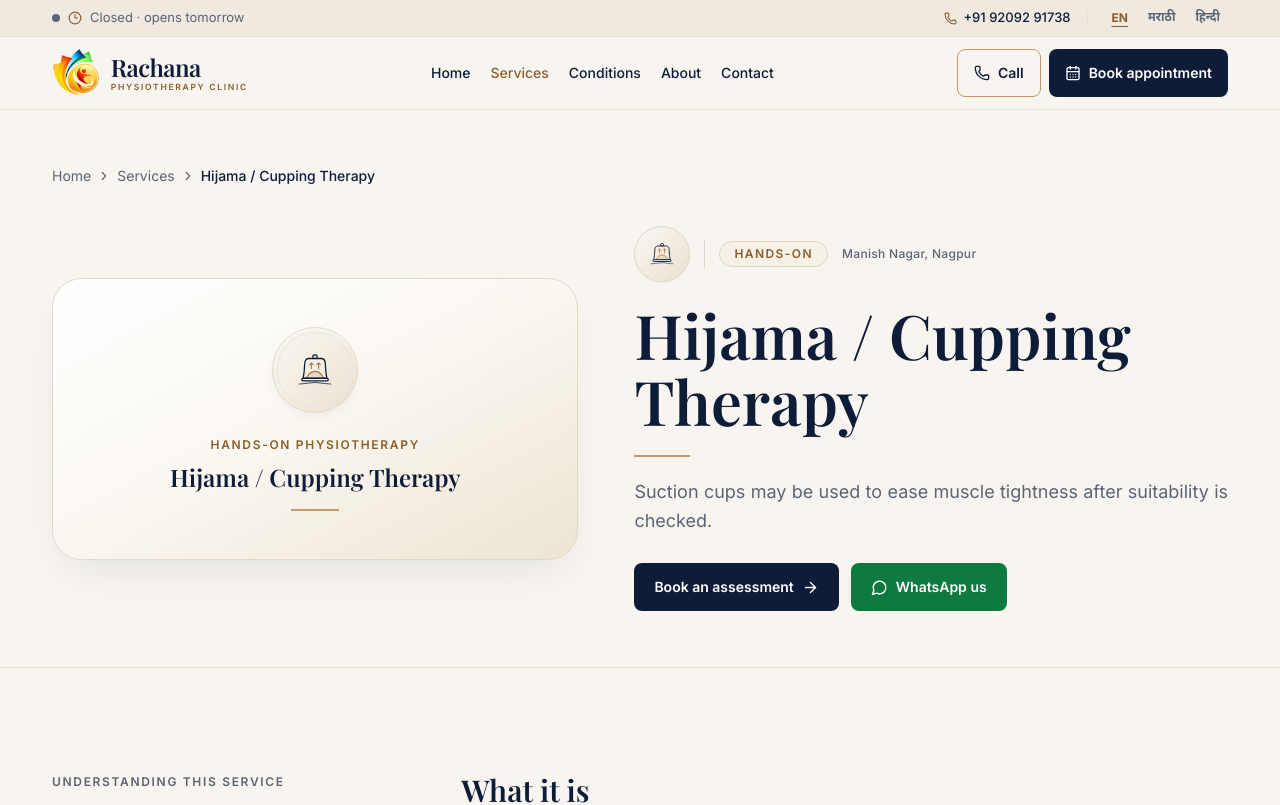
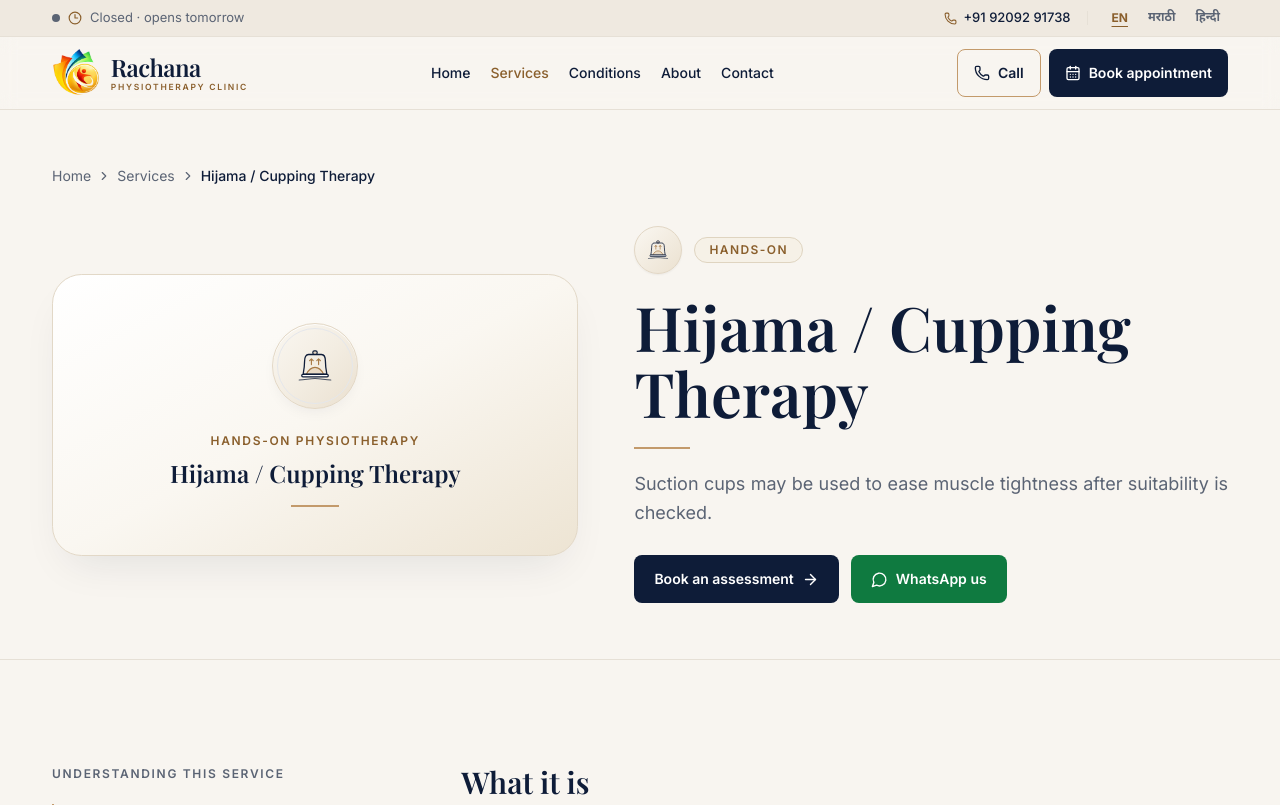
Before and after one commit to 0Akshat005/Rachana-s-clinic, a React (Vite) app: page /services/cupping-hijama in a window 1280 px wide. Shown: the top 805 px of the page. Built offline with nearby package versions, Linux system fonts and the light colour scheme; a web font is replaced by a local one.

Commit message:
style(services): remove repetitive Manish Nagar, Nagpur labels and refine spacing

```diff
--- a/src/i18n.tsx
+++ b/src/i18n.tsx
@@ -2,7 +2,7 @@ import { createContext, useContext, useEffect, useState, type ReactNode } from "
 
 export type Language = "en" | "mr" | "hi";
 const dictionaries = {
-  en: { home: "Home", services: "Services", conditions: "Conditions", about: "About", contact: "Contact", book: "Book appointment", call: "Call", whatsapp: "WhatsApp us", directions: "Directions", heroEyebrow: "Physiotherapy & rehabilitation · Manish Nagar, Nagpur", heroStart: "Care that gets you", heroEm: "moving again.", heroCopy: "Osteopathy, Matrix Rhythm Therapy, dry needling, Tecar & laser therapy and Pilates — personalised by Dr. Priyanka Chaitanya Helwatkkar in Manish Nagar, Nagpur.", openDays: "Open 7 days", concerns: "How can we help?", hours: "Hours", address: "Address", fullName: "Full name", mobile: "Mobile number", service: "Service", date: "Preferred date", time: "Time window", note: "A note for the clinic", consent: "I agree to be contacted about my appointment", submit: "Send appointment request", footer: "Helping Nagpur move better." },
+  en: { home: "Home", services: "Services", conditions: "Conditions", about: "About", contact: "Contact", book: "Book appointment", call: "Call", whatsapp: "WhatsApp us", directions: "Directions", heroEyebrow: "Physiotherapy & rehabilitation · Manish Nagar, Nagpur", heroStart: "Care that gets you", heroEm: "moving again.", heroCopy: "Osteopathy, Matrix Rhythm Therapy, dry needling, Tecar & laser therapy and Pilates — personalised by Dr. Priyanka Chaitanya Helwatkkar.", openDays: "Open 7 days", concerns: "How can we help?", hours: "Hours", address: "Address", fullName: "Full name", mobile: "Mobile number", service: "Service", date: "Preferred date", time: "Time window", note: "A note for the clinic", consent: "I agree to be contacted about my appointment", submit: "Send appointment request", footer: "Helping Nagpur move better." },
   mr: { home: "मुख्यपृष्ठ", services: "सेवा", conditions: "समस्या", about: "आमच्याबद्दल", contact: "संपर्क", book: "अपॉइंटमेंट बुक करा", call: "कॉल", whatsapp: "व्हॉट्सअॅप", directions: "मार्ग", heroEyebrow: "फिजिओथेरपी व पुनर्वसन · मनीष नगर, नागपूर", heroStart: "तुम्हाला पुन्हा", heroEm: "सहज हालचाल करण्यासाठी काळजी.", heroCopy: "ऑस्टिओपॅथी, मॅट्रिक्स रिदम थेरपी, ड्राय नीडलिंग, टेकार, लेझर थेरपी आणि पिलाटेस.", openDays: "आठवड्याचे ७ दिवस खुले", concerns: "आम्ही कशी मदत करू?", hours: "वेळा", address: "पत्ता", fullName: "पूर्ण नाव", mobile: "मोबाईल क्रमांक", service: "सेवा", date: "पसंतीची तारीख", time: "वेळ", note: "क्लिनिकसाठी सूचना", consent: "अपॉइंटमेंटसाठी संपर्क साधण्यास माझी संमती आहे", submit: "अपॉइंटमेंट विनंती पाठवा", footer: "नागपूरला अधिक सहज हालचालीस मदत." },
   hi: { home: "होम", services: "सेवाएँ", conditions: "समस्याएँ", about: "परिचय", contact: "संपर्क", book: "अपॉइंटमेंट बुक करें", call: "कॉल", whatsapp: "व्हाट्सऐप", directions: "दिशा", heroEyebrow: "फिजियोथेरेपी और पुनर्वास · मनीष नगर, नागपुर", heroStart: "आपको फिर से", heroEm: "आसानी से चलने में मदद.", heroCopy: "ऑस्टियोपैथी, मैट्रिक्स रिदम थेरेपी, ड्राई नीडलिंग, टेकार, लेज़र थेरेपी और पिलाटेस।", openDays: "सप्ताह के 7 दिन खुले", concerns: "हम कैसे मदद कर सकते हैं?", hours: "समय", address: "पता", fullName: "पूरा नाम", mobile: "मोबाइल नंबर", service: "सेवा", date: "पसंदीदा तारीख", time: "समय", note: "क्लिनिक के लिए नोट", consent: "मैं अपनी अपॉइंटमेंट के लिए संपर्क किए जाने की सहमति देता/देती हूँ", submit: "अपॉइंटमेंट अनुरोध भेजें", footer: "नागपुर को बेहतर ढंग से चलने में मदद।" },
 } as const;
--- a/src/pages/ServiceDetail.tsx
+++ b/src/pages/ServiceDetail.tsx
@@ -106,17 +106,13 @@ export default function ServiceDetail() {
 
             {/* Right Editorial Content Column */}
             <div>
-              <div className="flex flex-wrap items-center gap-3.5">
-                <div className="flex h-14 w-14 shrink-0 items-center justify-center rounded-full border border-[#E2D7C5] bg-gradient-to-br from-[#FAF7F1] to-[#EBE1D0] shadow-sm">
-                  <ServiceIcon name={service.icon} className="h-8 w-8 text-navy-900" />
+              <div className="flex flex-wrap items-center gap-3">
+                <div className="flex h-12 w-12 shrink-0 items-center justify-center rounded-full border border-[#E2D7C5] bg-gradient-to-br from-[#FAF7F1] to-[#EBE1D0] shadow-sm">
+                  <ServiceIcon name={service.icon} className="h-7 w-7 text-navy-900" />
                 </div>
-                <span aria-hidden="true" className="h-7 w-px bg-[#DFD6C7]" />
                 <Badge className="border-[#DFD4C0] bg-[#F6F1E7] px-3.5 py-1 text-xs font-semibold uppercase tracking-[0.12em] text-gold-700">
                   {service.category}
                 </Badge>
-                <span className="text-xs font-medium tracking-wide text-muted">
-                  Manish Nagar, Nagpur
-                </span>
               </div>
 
               <h1 className="display mt-5 text-[clamp(2.5rem,4.8vw,4.15rem)] leading-[1.08]">
--- a/src/pages/Services.tsx
+++ b/src/pages/Services.tsx
@@ -26,7 +26,7 @@ export default function Services() {
             Care that starts with <em>what you need.</em>
           </h1>
           <p className="mt-5 max-w-2xl text-justify text-[17px] leading-relaxed text-muted">
-            Every plan begins with an assessment and a conversation. Browse the approaches available at this physiotherapy clinic in Manish Nagar, Nagpur.
+            Every plan begins with an assessment and a conversation. Browse the clinical approaches and therapies available to support your recovery.
           </p>
         </div>
       </section>
```
